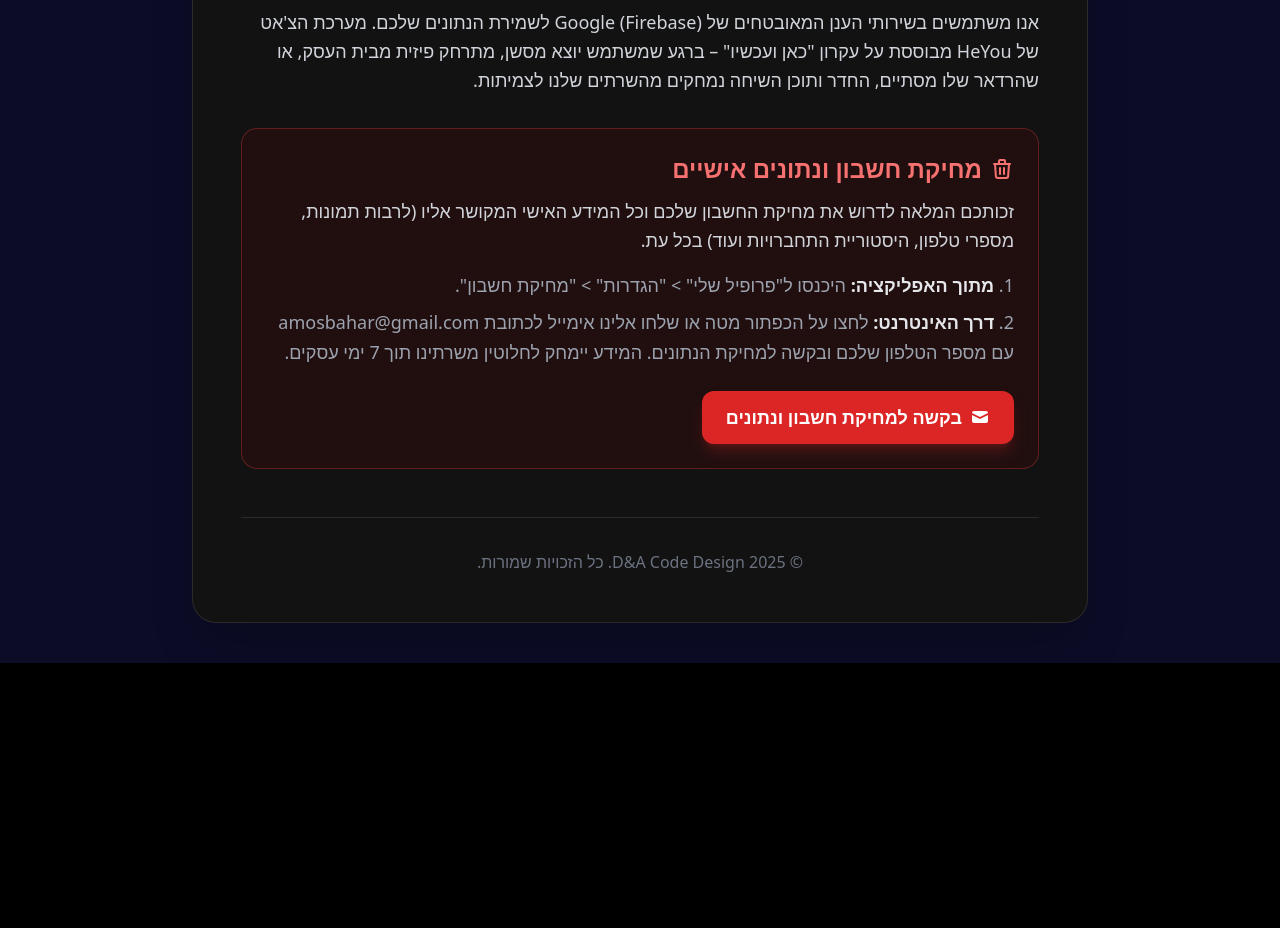
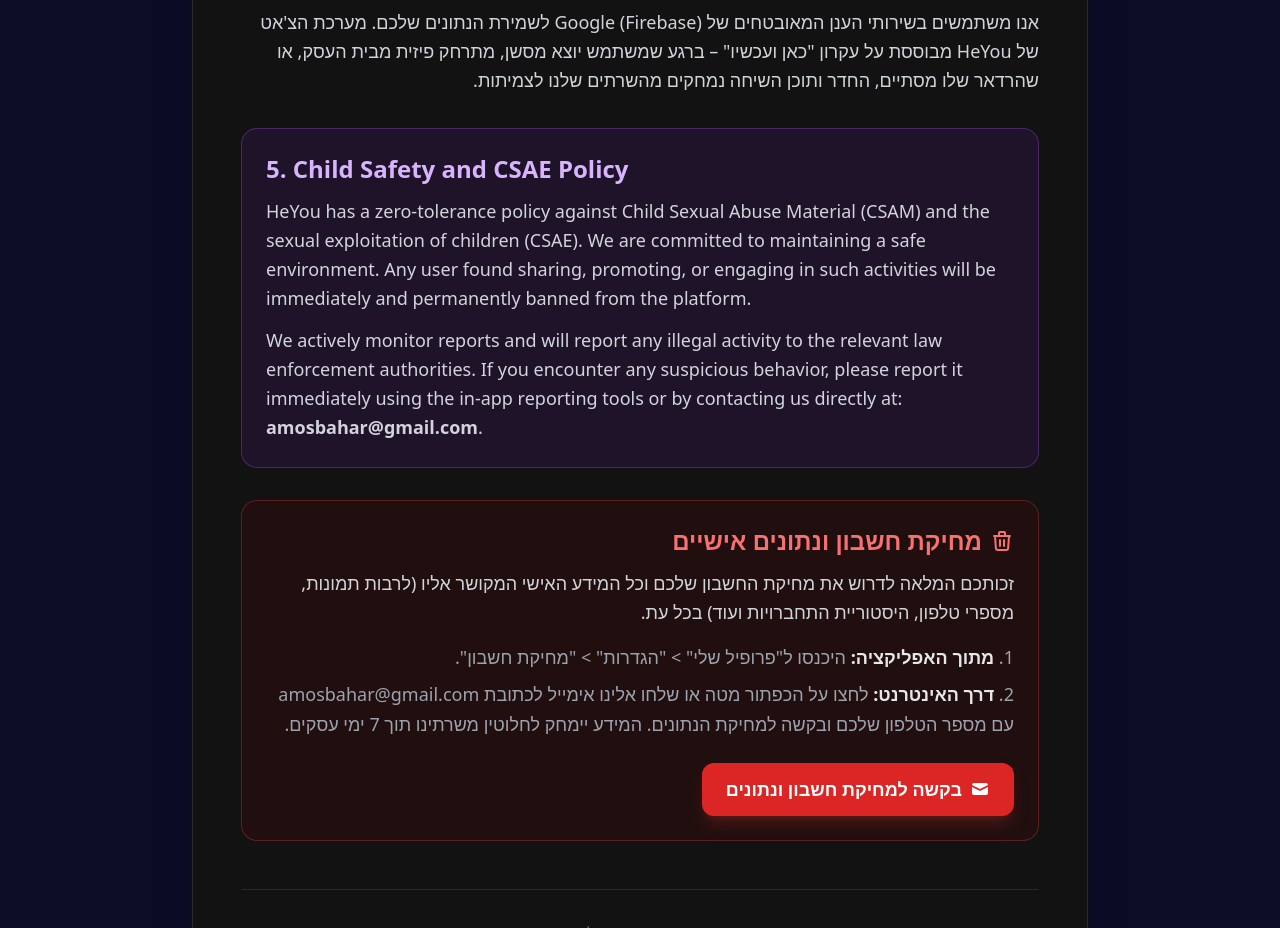
Before and after one commit to AmosRB/d-n-a, a Next.js app: page /privacy-policy-heyou in a window 1280 px wide. Shown: the part 1040-1968 px from the top of the page. Before the commit the page ends 1703 px from the top, so only its background shows below. Built offline with nearby package versions, Linux system fonts and the light colour scheme.

Commit message:
תוספת סעיף בטיחות ילדים - חובה לגוגל

```diff
--- a/src/app/privacy-policy-heyou/page.jsx
+++ b/src/app/privacy-policy-heyou/page.jsx
@@ -60,6 +60,17 @@ export default function PrivacyPolicyHeYou() {
               </p>
             </section>
 
+            {/* 🔥 תוספת סעיף בטיחות ילדים - חובה לגוגל 🔥 */}
+            <section dir="ltr" className="text-left bg-purple-900/20 p-6 rounded-2xl border border-purple-500/30">
+              <h3 className="text-2xl font-semibold text-purple-300 mb-3">5. Child Safety and CSAE Policy</h3>
+              <p className="text-gray-300 mb-3">
+                HeYou has a zero-tolerance policy against Child Sexual Abuse Material (CSAM) and the sexual exploitation of children (CSAE). We are committed to maintaining a safe environment. Any user found sharing, promoting, or engaging in such activities will be immediately and permanently banned from the platform.
+              </p>
+              <p className="text-gray-300">
+                We actively monitor reports and will report any illegal activity to the relevant law enforcement authorities. If you encounter any suspicious behavior, please report it immediately using the in-app reporting tools or by contacting us directly at: <strong>amosbahar@gmail.com</strong>.
+              </p>
+            </section>
+
             {/* 🔥 חסימת מחיקת חשבון - חובה לגוגל ואפל 🔥 */}
             <section className="mt-12 p-6 bg-red-950/30 border border-red-500/30 rounded-2xl">
               <h3 className="text-2xl font-bold text-red-400 mb-3 flex items-center gap-2">
```
